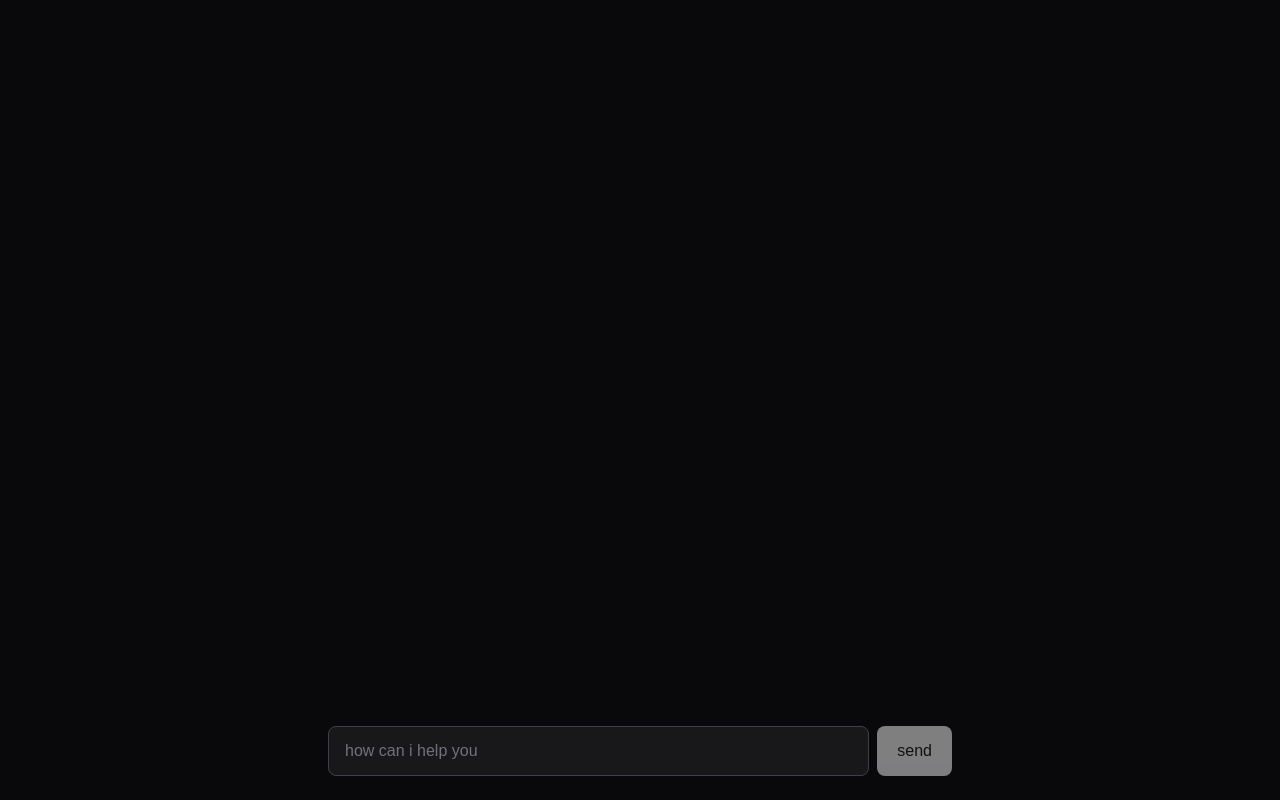
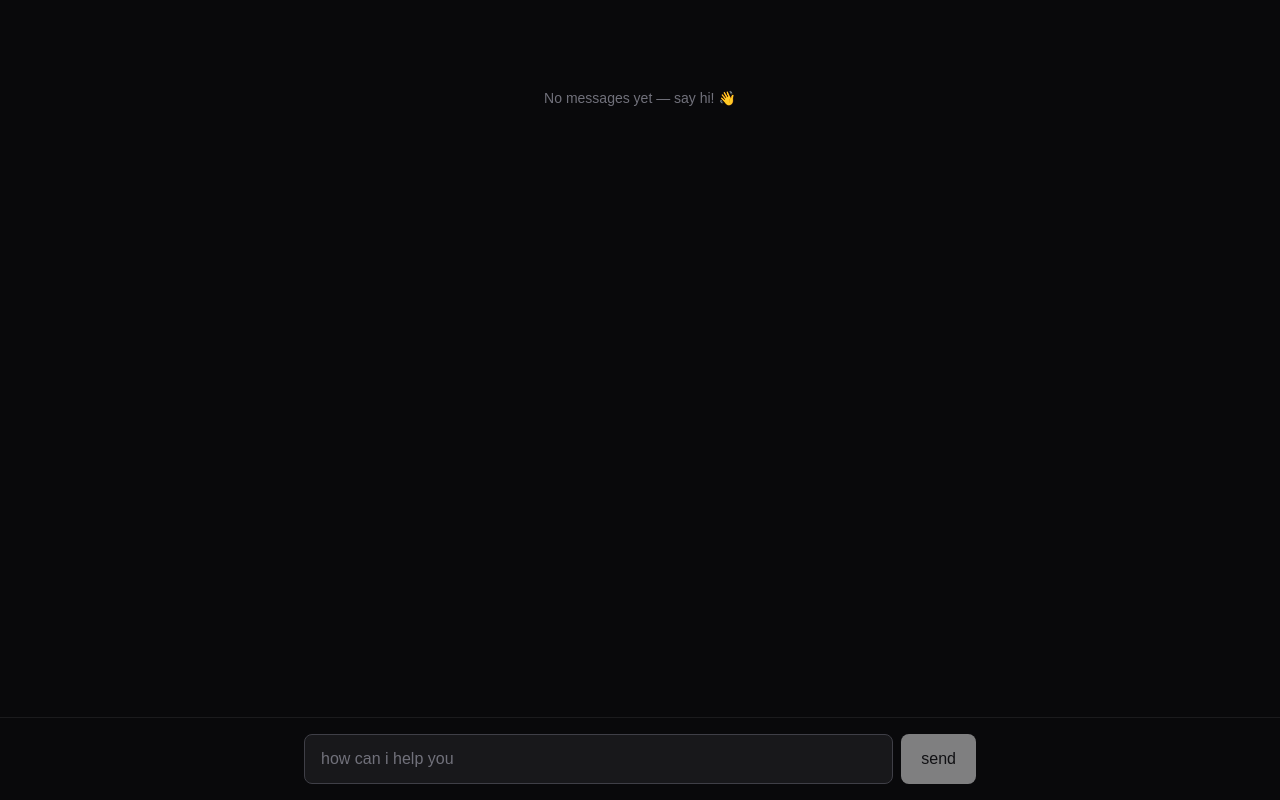
Before and after one commit to Royakash2/ai-sdk-basics, a Next.js app: page /ui/chat in a window 1280 px wide. Built offline with nearby package versions, Linux system fonts and the light colour scheme.

Commit message:
feat: enhance ChatPage layout and message display with improved styling and user experience

```diff
--- a/src/app/ui/chat/page.tsx
+++ b/src/app/ui/chat/page.tsx
@@ -1,51 +1,99 @@
 "use client"
 
 import { useChat } from "@ai-sdk/react"
-import React, { useState } from "react"
+import React, { useEffect, useRef, useState } from "react"
 
 export default function ChatPage() {
     const [input, setInput] = useState("")
     const { messages, sendMessage, status,error,stop } = useChat();
+
+    // keep the newest message in view
+    const bottomRef = useRef<HTMLDivElement>(null);
+    useEffect(() => {
+        bottomRef.current?.scrollIntoView();
+    }, [messages]);
+
     const handleSubmit = (e: React.FormEvent<HTMLFormElement>) => {
         e.preventDefault();
         sendMessage({ text: input })
         setInput("")
     }
 
-    return <div className="flex h-dvh flex-col bg-zinc-950 text-zinc-100">
-        {error && <div className="text-red-500">{error.message}</div>}
-        {
-            messages.map((message) => (
-                <div className="mb-4" key={message.id}>
-                    <div className="font-semibold">
-                        {message.role === 'user' ? 'you' : 'ai'}
+    return (
+        <div className="flex h-dvh flex-col bg-zinc-950 text-zinc-100">
+            {/* scrollable message area */}
+            <main className="flex-1 min-h-0 overflow-y-auto">
+                <div className="mx-auto flex w-full max-w-2xl flex-col gap-4 p-6">
+                    {error && (
+                        <div className="rounded-lg border border-red-500/40 bg-red-500/10 px-4 py-3 text-sm text-red-400">
+                            {error.message}
                         </div>
-                    {
-                        message.parts.map((part, index) => {
-                            switch (part.type) {
-                                case "text":
-                                    return <div className="whitespace-pre-wrap" key={`${message.id}-${index}`}>{part.text}</div>
-                                default:
-                                    return null
-                            }
-                        })
-                    }
+                    )}
+
+                    {messages.length === 0 && status === "ready" && (
+                        <div className="mt-16 text-center">
+                            <p className="text-sm text-zinc-500">No messages yet — say hi! 👋</p>
                         </div>
-            ))
-        }
-        {
-            (status === "submitted" || status === 'streaming') && (
-                <div className="flex items-center justify-center gap-3 py-6">
-                    <div className="h-5 w-5 animate-spin rounded-full border-2 border-zinc-700 border-t-zinc-300" />
-                    <span className="text-sm text-zinc-400">AI is thinking...</span>
+                    )}
+
+                    {messages.map((message) =>
+                        message.role === "user" ? (
+                            // user bubble — right aligned
+                            <div key={message.id} className="flex justify-end">
+                                <div className="max-w-[80%] rounded-2xl rounded-br-md bg-indigo-600 px-4 py-3 text-sm leading-6">
+                                    {message.parts.map((part, index) =>
+                                        part.type === "text" ? (
+                                            <div key={`${message.id}-${index}`} className="whitespace-pre-wrap">
+                                                {part.text}
+                                            </div>
+                                        ) : null
+                                    )}
+                                </div>
+                            </div>
+                        ) : (
+                            // ai message — left aligned with avatar
+                            <div key={message.id} className="flex gap-3">
+                                <div className="flex h-8 w-8 shrink-0 items-center justify-center rounded-full bg-gradient-to-br from-indigo-500 to-violet-600 text-xs font-bold">
+                                    AI
+                                </div>
+                                <div className="max-w-[80%] rounded-2xl rounded-bl-md bg-zinc-900 px-4 py-3 text-sm leading-6">
+                                    {message.parts.map((part, index) =>
+                                        part.type === "text" ? (
+                                            <div key={`${message.id}-${index}`} className="whitespace-pre-wrap">
+                                                {part.text}
+                                            </div>
+                                        ) : null
+                                    )}
+                                </div>
                             </div>
                         )
-        }
-        <form onSubmit={handleSubmit} action="" className="mt-auto w-full max-w-2xl mx-auto p-6">
-            <div className="flex gap-2">
-                <input value={input} onChange={(e) => setInput(e.target.value)} placeholder="how can i help you" className="flex-1 rounded-lg bg-zinc-900 border border-zinc-700 px-4 py-3 text-zinc-100 placeholder-zinc-500 focus:outline-none focus:ring-2 focus:ring-zinc-500" />
-                {
-                    status === "submitted" || status === "streaming" ? (
+                    )}
+
+                    {(status === "submitted" || status === "streaming") && (
+                        <div className="flex items-center gap-3">
+                            <div className="flex h-8 w-8 shrink-0 items-center justify-center rounded-full bg-gradient-to-br from-indigo-500 to-violet-600 text-xs font-bold">
+                                AI
+                            </div>
+                            <div className="flex items-center gap-2 rounded-2xl rounded-bl-md bg-zinc-900 px-4 py-3">
+                                <div className="h-4 w-4 animate-spin rounded-full border-2 border-zinc-700 border-t-zinc-300" />
+                                <span className="text-sm text-zinc-400">thinking...</span>
+                            </div>
+                        </div>
+                    )}
+                </div>
+                <div ref={bottomRef} />
+            </main>
+
+            {/* composer pinned at the bottom */}
+            <form onSubmit={handleSubmit} action="" className="border-t border-zinc-800/60 p-4">
+                <div className="mx-auto flex w-full max-w-2xl gap-2">
+                    <input
+                        value={input}
+                        onChange={(e) => setInput(e.target.value)}
+                        placeholder="how can i help you"
+                        className="flex-1 rounded-lg bg-zinc-900 border border-zinc-700 px-4 py-3 text-zinc-100 placeholder-zinc-500 focus:outline-none focus:ring-2 focus:ring-zinc-500"
+                    />
+                    {status === "submitted" || status === "streaming" ? (
                         <button
                             type="button"
                             onClick={stop}
@@ -61,9 +109,9 @@ export default function ChatPage() {
                         >
                             send
                         </button>
-                    )
-                }
+                    )}
                 </div>
             </form>
         </div>
+    )
 }
```
Lines whose indentation alone changed are shown as unchanged.
